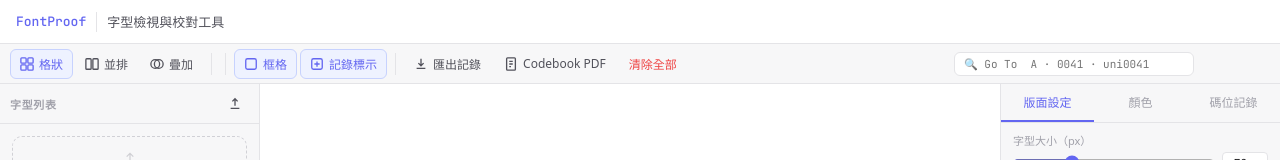
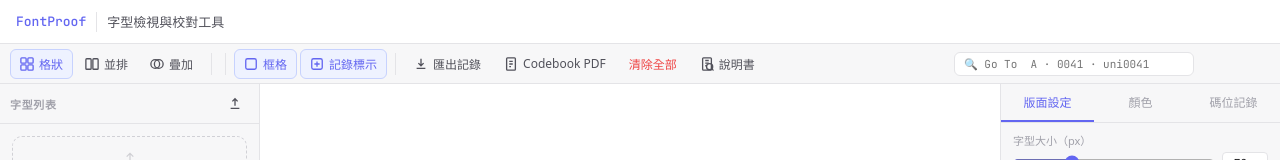
Before and after one commit to lindachen-dot/FontProof, a plain HTML site: page index.html in a window 1280 px wide. Shown: the top 160 px of the page. Drawn offline with nearby package versions, Linux system fonts and the light colour scheme.

Commit message:
Add files via upload

```diff
--- a/index.html
+++ b/index.html
@@ -255,6 +255,9 @@ PDF 匯出同步此設定" >
     <svg viewBox="0 0 16 16" fill="none" stroke="currentColor" stroke-width="1.5"><rect x="3" y="1" width="10" height="14" rx="1"/><path d="M6 5h4M6 8h4M6 11h2"/></svg>Codebook PDF
   </button>
   <button class="btn btn-danger" id="btn-clear-all" onclick="clearAll()" data-tip="一鍵清除：移除所有字型並清除記錄">清除全部</button>
+  <button class="btn" onclick="window.open('./FontProof-操作說明書.html','_blank')" data-tip="開啟操作說明書">
+    <svg viewBox="0 0 16 16" fill="none" stroke="currentColor" stroke-width="1.5"><rect x="3" y="1" width="10" height="14" rx="1"/><path d="M6 4h4M6 7h4M6 10h2"/><circle cx="11" cy="11" r="3.5" fill="none"/><path d="M13.5 13.5l1.5 1.5" stroke-linecap="round"/></svg>說明書
+  </button>
   <div class="spacer"></div>
   <div style="display:flex;align-items:center;gap:5px;flex-shrink:0" data-tip="跳轉到指定碼位
 支援 A · 0041 · uni0041，Enter 跳轉">
```
